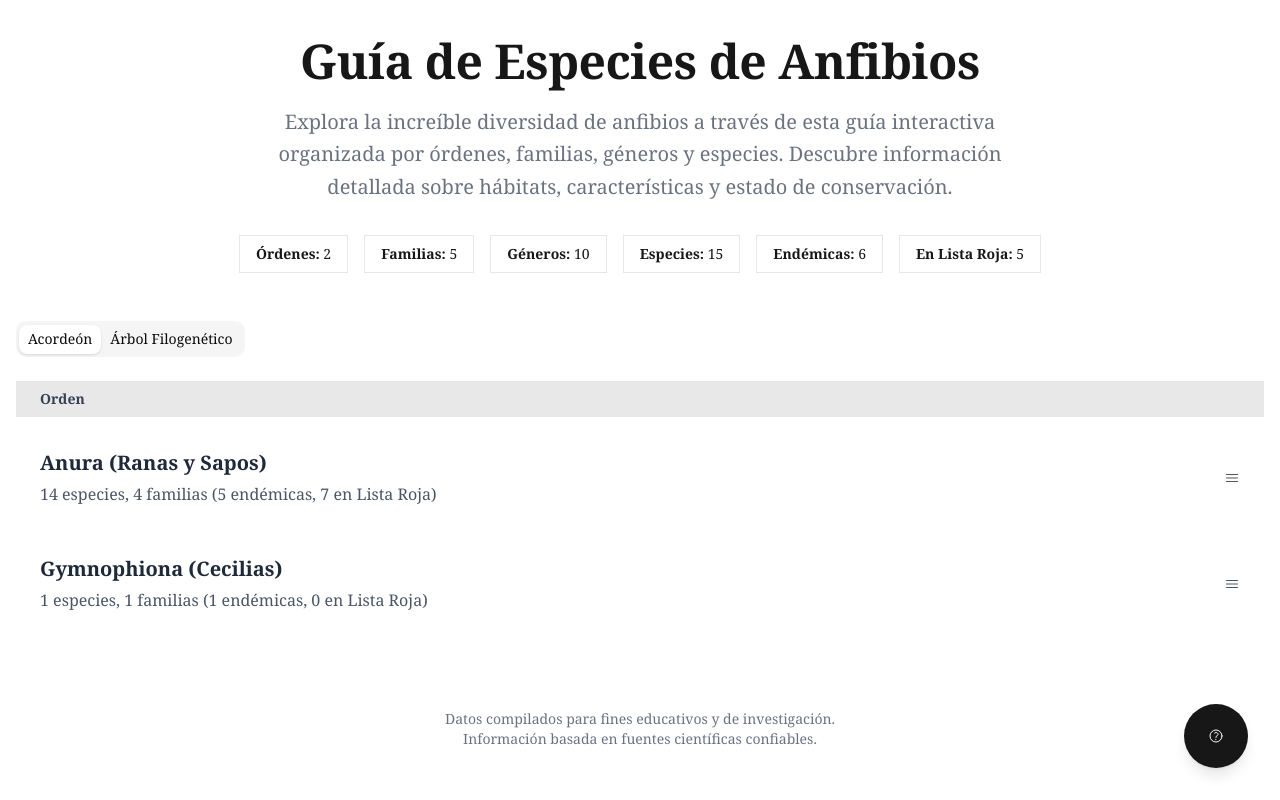
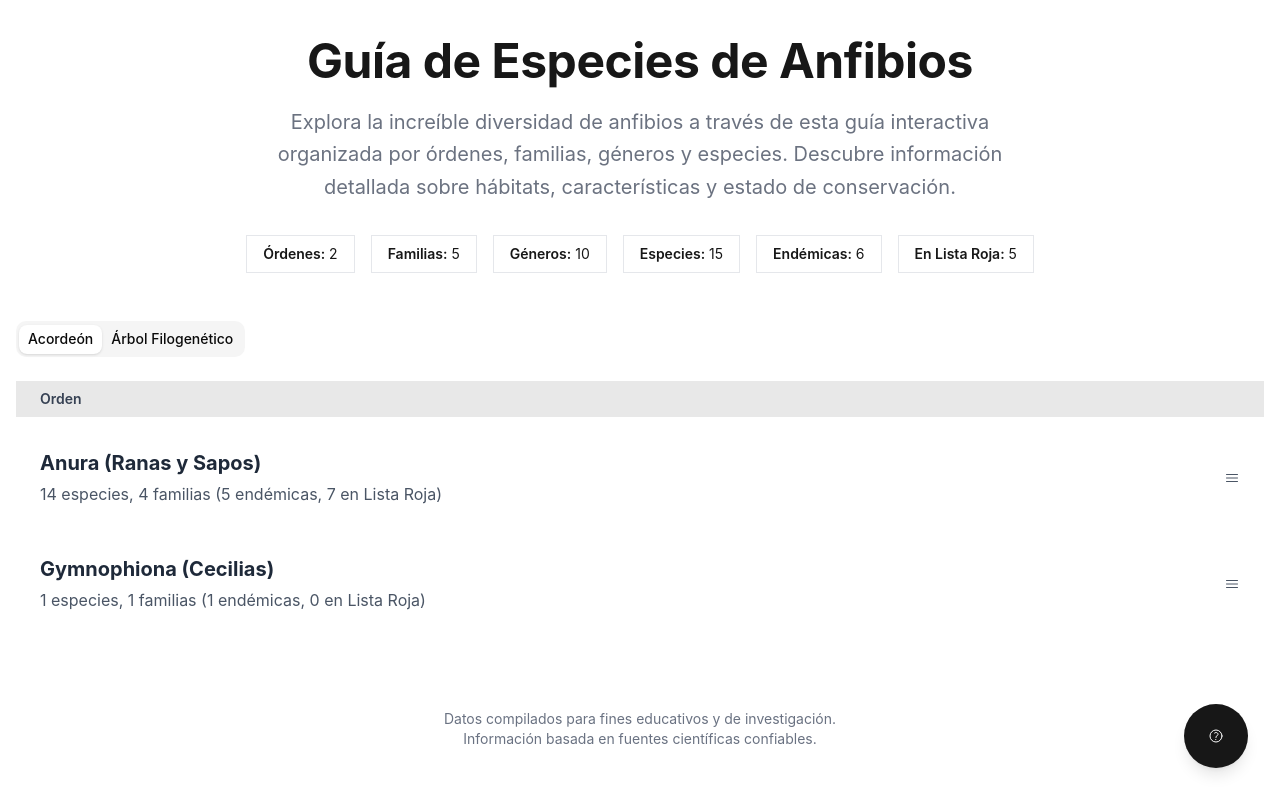
Before and after one commit to kabirivan/nested-accordion, a Next.js app: page / in a window 1280 px wide. Built offline with nearby package versions, Linux system fonts and the light colour scheme.

Commit message:
UPDATE FONT

```diff
--- a/src/app/globals.css
+++ b/src/app/globals.css
@@ -6,8 +6,8 @@
 @theme inline {
   --color-background: var(--background);
   --color-foreground: var(--foreground);
-  --font-sans: var(--font-geist-sans);
-  --font-mono: var(--font-geist-mono);
+  --font-sans: -apple-system, BlinkMacSystemFont, "Segoe UI", "Roboto", "Helvetica Neue", Arial, sans-serif;
+  --font-mono: "SF Mono", "Monaco", "Inconsolata", "Roboto Mono", "Source Code Pro", monospace;
   --color-sidebar-ring: var(--sidebar-ring);
   --color-sidebar-border: var(--sidebar-border);
   --color-sidebar-accent-foreground: var(--sidebar-accent-foreground);
@@ -44,8 +44,8 @@
 }
 
 body {
-  /* Tipografía Georgia para el body - elegante y universal */
-  font-family: Georgia, "Times New Roman", serif;
+  /* Tipografía Instagram para el body - moderna y limpia */
+  font-family: -apple-system, BlinkMacSystemFont, "Segoe UI", "Roboto", "Helvetica Neue", Arial, sans-serif;
   font-weight: 400;
   line-height: 1.6;
   font-size: 1rem;
@@ -156,18 +156,18 @@ body {
   background-clip: text;
 }
 
-/* Tipografía Georgia para toda la aplicación */
+/* Tipografía Instagram para toda la aplicación */
 h1, h2, h3 {
-  /* Tipografía Georgia bold para títulos principales */
-  font-family: Georgia, "Times New Roman", serif;
+  /* Tipografía Instagram bold para títulos principales */
+  font-family: -apple-system, BlinkMacSystemFont, "Segoe UI", "Roboto", "Helvetica Neue", Arial, sans-serif;
   font-weight: 700;
   letter-spacing: -0.01em;
   line-height: 1.2;
 }
 
 h4, h5, h6 {
-  /* Tipografía Georgia para subtítulos */
-  font-family: Georgia, "Times New Roman", serif;
+  /* Tipografía Instagram para subtítulos */
+  font-family: -apple-system, BlinkMacSystemFont, "Segoe UI", "Roboto", "Helvetica Neue", Arial, sans-serif;
   font-weight: 600;
   letter-spacing: 0;
   line-height: 1.3;
@@ -198,22 +198,22 @@ h4 {
   font-style: italic;
   font-weight: 400;
   letter-spacing: 0.3px;
-  font-family: Georgia, "Times New Roman", serif;
+  font-family: -apple-system, BlinkMacSystemFont, "Segoe UI", "Roboto", "Helvetica Neue", Arial, sans-serif;
 }
 
-/* Asegurar que párrafos, spans y divs usen la tipografía serif del body */
+/* Asegurar que párrafos, spans y divs usen la tipografía Instagram del body */
 p, span, div, td, th, li {
   font-family: inherit;
 }
 
-/* Elementos de texto general con serif */
+/* Elementos de texto general con Instagram */
 .text-serif {
-  font-family: Georgia, "Times New Roman", serif;
+  font-family: -apple-system, BlinkMacSystemFont, "Segoe UI", "Roboto", "Helvetica Neue", Arial, sans-serif;
 }
 
 /* Elementos de texto con sans-serif para contraste (si se necesita) */
 .text-sans {
-  font-family: -apple-system, BlinkMacSystemFont, "Segoe UI", "Helvetica Neue", Arial, sans-serif;
+  font-family: -apple-system, BlinkMacSystemFont, "Segoe UI", "Roboto", "Helvetica Neue", Arial, sans-serif;
 }
 
 /* Bordes sutiles como en el dashboard */
```
